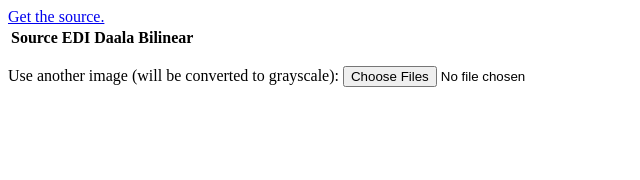
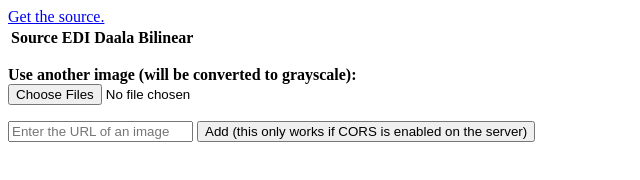
Before and after one commit to smarter/edi, a plain HTML site: page index.html in a window 1280 px wide. Shown: the whole page, without its empty margins (0-640 px from the left). Drawn offline with Linux system fonts and the light colour scheme.

Commit message:
Add a text input for images' URLs

```diff
--- a/index.html
+++ b/index.html
@@ -20,8 +20,14 @@
         </tbody>
       </table>
       <p>
-        Use another image (will be converted to grayscale):
+        <strong>Use another image (will be converted to grayscale):</strong>
+        <br>
         <input type="file" id="localFile" accept="image/*" multiple>
+        <br>
+        <form id="addUrlForm">
+          <input type="url" id="imageUrl" placeholder="Enter the URL of an image" required>
+          <button type="submit">Add (this only works if CORS is enabled on the server)</button>
+        </form>
       </p>
     </body>
 </html>
```
Also changed, not shown: main.js (+9 -0 lines).
